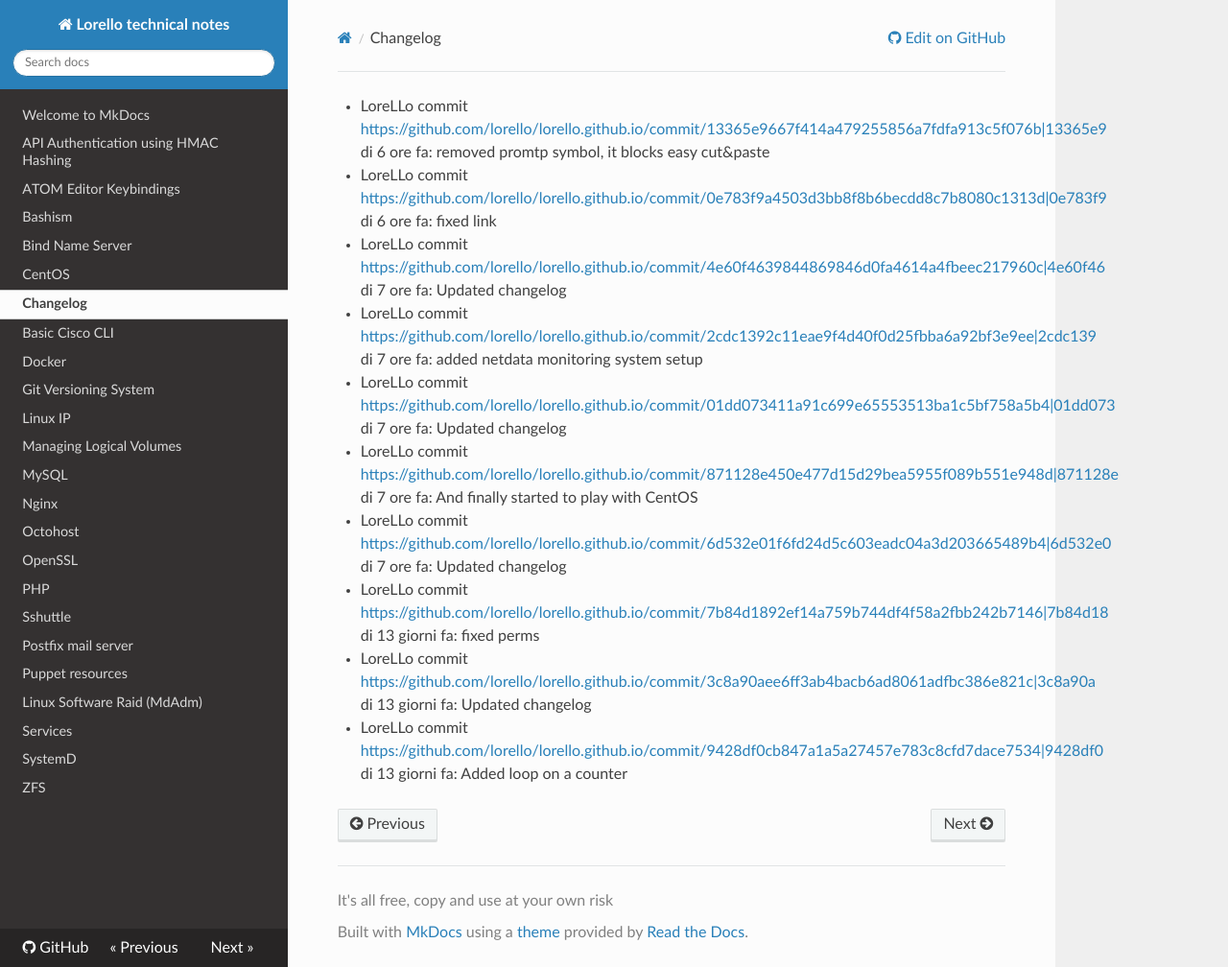
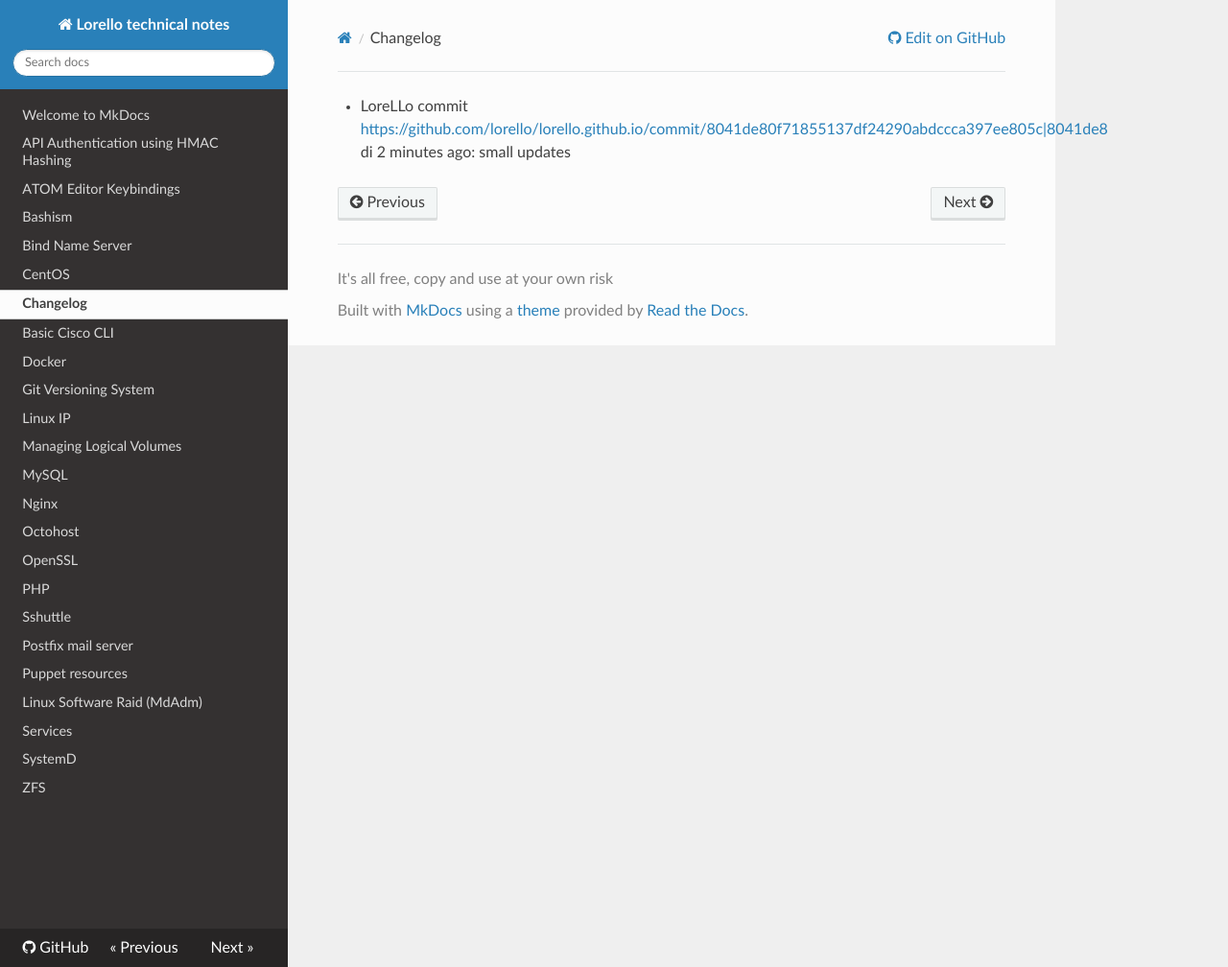
Before and after one commit to lorello/lorello.github.io, an MkDocs documentation site: the page built from docs/changelog.md, in a window 1280 px wide and 1008 px high. Shown: the whole window at 96% size. Built offline with MkDocs 1.6.1, drawn with Linux system fonts in a browser that asks for light colours; nearby versions of some CDN libraries.

Commit message:
Updated changelog

```diff
--- a/docs/changelog.md
+++ b/docs/changelog.md
@@ -1,10 +1 @@
-* LoreLLo commit <https://github.com/lorello/lorello.github.io/commit/13365e9667f414a479255856a7fdfa913c5f076b|13365e9> di 6 ore fa: removed promtp symbol, it blocks easy cut&paste
-* LoreLLo commit <https://github.com/lorello/lorello.github.io/commit/0e783f9a4503d3bb8f8b6becdd8c7b8080c1313d|0e783f9> di 6 ore fa: fixed link
-* LoreLLo commit <https://github.com/lorello/lorello.github.io/commit/4e60f4639844869846d0fa4614a4fbeec217960c|4e60f46> di 7 ore fa: Updated changelog
-* LoreLLo commit <https://github.com/lorello/lorello.github.io/commit/2cdc1392c11eae9f4d40f0d25fbba6a92bf3e9ee|2cdc139> di 7 ore fa: added netdata monitoring system setup
-* LoreLLo commit <https://github.com/lorello/lorello.github.io/commit/01dd073411a91c699e65553513ba1c5bf758a5b4|01dd073> di 7 ore fa: Updated changelog
-* LoreLLo commit <https://github.com/lorello/lorello.github.io/commit/871128e450e477d15d29bea5955f089b551e948d|871128e> di 7 ore fa: And finally started to play with CentOS
-* LoreLLo commit <https://github.com/lorello/lorello.github.io/commit/6d532e01f6fd24d5c603eadc04a3d203665489b4|6d532e0> di 7 ore fa: Updated changelog
-* LoreLLo commit <https://github.com/lorello/lorello.github.io/commit/7b84d1892ef14a759b744df4f58a2fbb242b7146|7b84d18> di 13 giorni fa: fixed perms
-* LoreLLo commit <https://github.com/lorello/lorello.github.io/commit/3c8a90aee6ff3ab4bacb6ad8061adfbc386e821c|3c8a90a> di 13 giorni fa: Updated changelog
-* LoreLLo commit <https://github.com/lorello/lorello.github.io/commit/9428df0cb847a1a5a27457e783c8cfd7dace7534|9428df0> di 13 giorni fa: Added loop on a counter
+* LoreLLo commit <https://github.com/lorello/lorello.github.io/commit/8041de80f71855137df24290abdccca397ee805c|8041de8> di 2 minutes ago: small updates
```
